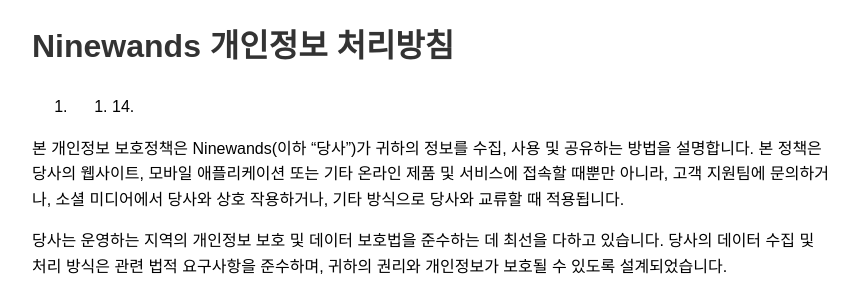
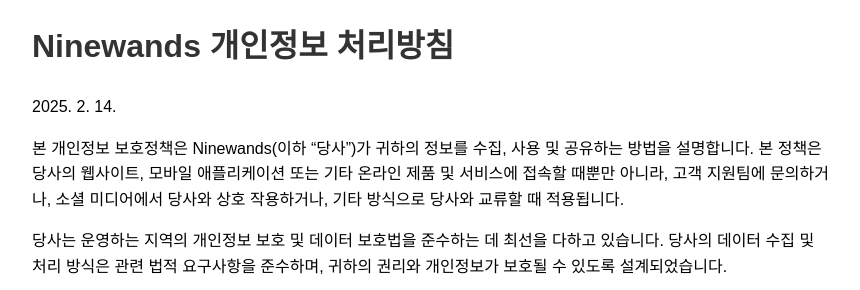
Before and after one commit to ninewands/privacy-policy, a Jekyll site: the page built from ko/index.md, in a window 1280 px wide. Shown: the top 290 px of the page, without its empty margins (208-1068 px from the left). Built offline with Jekyll 4.4.1, drawn with Linux system fonts in a browser that asks for light colours.

Commit message:
날짜 형식 변경

```diff
--- a/ko/index.md
+++ b/ko/index.md
@@ -4,7 +4,7 @@ title: Ninewands 개인정보 처리방침
 lang: ko
 ---
 
-2025. 2. 14.
+2025\. 2. 14.
 
 본 개인정보 보호정책은 Ninewands(이하 "당사")가 귀하의 정보를 수집, 사용 및 공유하는 방법을 설명합니다. 본 정책은 당사의 웹사이트, 모바일 애플리케이션 또는 기타 온라인 제품 및 서비스에 접속할 때뿐만 아니라, 고객 지원팀에 문의하거나, 소셜 미디어에서 당사와 상호 작용하거나, 기타 방식으로 당사와 교류할 때 적용됩니다.
 
```
